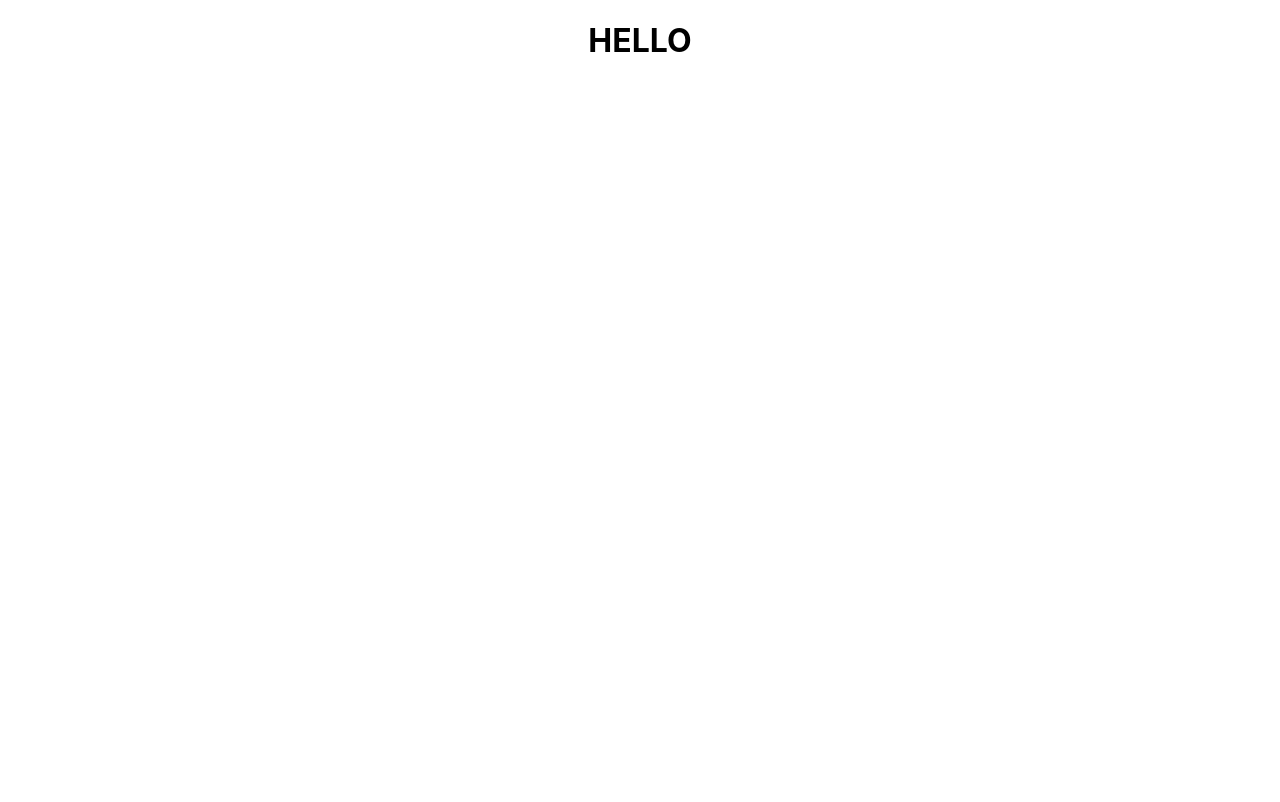
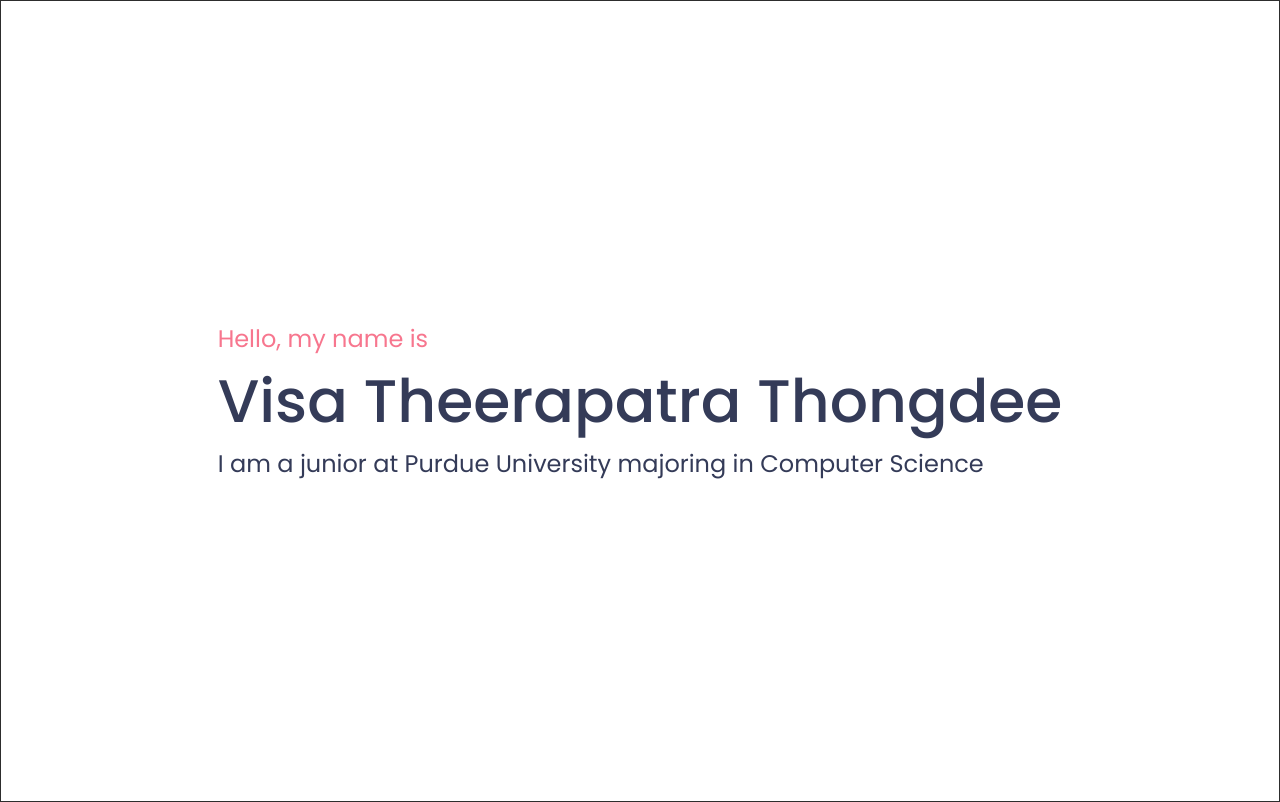
Before and after one commit to visathongdee/personal-website, a React (Create React App) app in the folder my-app/: page / in a window 1280 px wide. Built offline with nearby package versions, Linux system fonts and the light colour scheme.

Commit message:
Page formatting + landing title page

```diff
--- a/my-app/src/App.js
+++ b/my-app/src/App.js
@@ -1,33 +1,38 @@
 import "./App.css";
 import { BrowserRouter as Router, Routes, Route } from "react-router-dom";
+import { ConfigProvider, theme } from "antd";
 import Home from "./pages/home";
+import "./style.css";
 
 function App() {
+  const theme = {
+    token: {
+      colorPrimary: "#1890ff",
+    },
+  };
   return (
     <div className="App">
+      <ConfigProvider
+        theme={{
+          token: {
+            colorBgBase: "#F6F6F6",
+            colorPrimary: "#F7768E",
+            primary: "#343B58",
+            primaryDark: "#24283B",
+            primaryLight: "#8589A7",
+            lightPink: "#FAADBB",
+            darkPink: "#F7768E",
+          },
+        }}
+      >
         <Router>
           <Routes>
             <Route path="/" element={<Home />} />
             {/* <Route path="/main" element={<Main />} /> */}
           </Routes>
         </Router>
+      </ConfigProvider>
     </div>
-    // <div className="App">
-    //   <header className="App-header">
-    //     <img src={logo} className="App-logo" alt="logo" />
-    //     <p>
-    //       Edit <code>src/App.js</code> and save to reload.
-    //     </p>
-    //     <a
-    //       className="App-link"
-    //       href="https://reactjs.org"
-    //       target="_blank"
-    //       rel="noopener noreferrer"
-    //     >
-    //       Learn React
-    //     </a>
-    //   </header>
-    // </div>
   );
 }
 
--- a/my-app/src/pages/home.js
+++ b/my-app/src/pages/home.js
@@ -1,10 +1,17 @@
 import React from "react";
+import "../style.css";
+import { Button, theme } from "antd";
 // import { useNavigate } from "react-router-dom";
+import Landing from "./sections/landing";
+
+const { useToken } = theme;
 
 export default function Home() {
+  const { token } = useToken();
   return (
+    // <div className="centerComp">
     <div>
-      <h1>HELLO</h1>
+      <Landing />
     </div>
   );
 }
--- /dev/null
+++ b/my-app/src/pages/sections/landing.js
@@ -0,0 +1,31 @@
+import React from "react";
+import "../../style.css";
+import { theme } from "antd";
+// import { useNavigate } from "react-router-dom";
+
+const { useToken } = theme;
+
+export default function Landing() {
+  const { token } = useToken();
+  return (
+    <div className="parent">
+      <div className="container">
+        <h2 style={{ color: token.darkPink, margin: "0px", textAlign: "left" }}>
+          Hello, my name is
+        </h2>
+        <h1 style={{ fontSize: "60px", margin: "0px", textAlign: "left" }}>
+          Visa Theerapatra Thongdee
+        </h1>
+        <h2
+          style={{
+            color: token.colorPrimaryLight,
+            margin: "0px",
+            textAlign: "left",
+          }}
+        >
+          I am a junior at Purdue University majoring in Computer Science
+        </h2>
+      </div>
+    </div>
+  );
+}
--- /dev/null
+++ b/my-app/src/style.css
@@ -0,0 +1,57 @@
+@import url('https://fonts.googleapis.com/css2?family=Poppins:ital,wght@0,100;0,200;0,300;0,400;0,500;0,600;0,700;0,800;0,900;1,100;1,200;1,300;1,400;1,500;1,600;1,700;1,800;1,900&display=swap'); */
+
+
+html {
+    background-color: #F6F6F6
+}
+
+/* @font-face {
+    font-family: 'Poppins', sans-serif;
+    src: url('https://fonts.googleapis.com/css2?family=Poppins:ital,wght@0,100;0,200;0,300;0,400;0,500;0,600;0,700;0,800;0,900;1,100;1,200;1,300;1,400;1,500;1,600;1,700;1,800;1,900&display=swap');
+} */
+
+* {
+    font-family: 'Poppins', sans-serif;
+    color: #343B58;
+}
+
+h1 {
+    font-family: 'Poppins', sans-serif;
+    font-weight: 500;
+}
+
+body, h2 {
+    font-family: 'Poppins', sans-serif;
+    font-weight: 400;
+}
+
+.centerComp {
+    left: 0;
+    line-height: 200px;
+    margin-top: -100px;
+    position: absolute;
+    text-align: left;
+    top: 50%;
+    width: 100%;
+}
+
+.parent {
+    display: flex;
+    justify-content: center;
+    flex-direction: column;
+    justify-content: center;
+    align-items: center;
+    border: 1px solid #2d2d2d;
+    height: 100vh;
+}
+.container {
+    flex-direction: column;
+    padding: 0;
+    /* min-height: 700px;
+    max-height: 500px; */
+    /* background-color: black; */
+    /* display: flex;
+    flex-direction: column;
+    text-align: left;
+    background-color: black; */
+}
```
Lines whose indentation alone changed are shown as unchanged.
